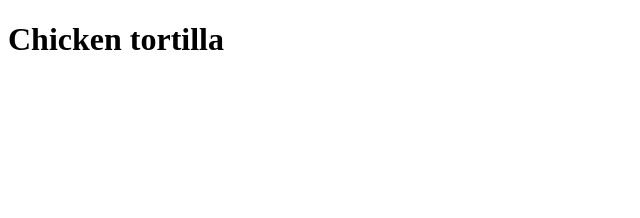
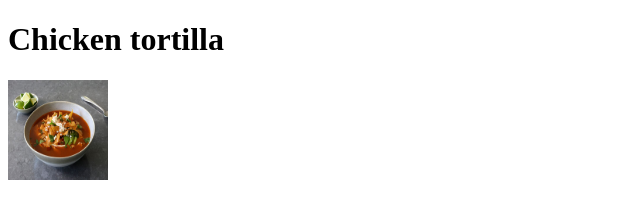
Before and after one commit to nikitarevenco/odin-project-recipes, a plain HTML site: page recipes/chicken-tortilla.html in a window 1280 px wide. Shown: the whole page, without its empty margins (0-640 px from the left). Drawn offline with Linux system fonts and the light colour scheme.

Commit message:
Add 5 images for the recipes to each page

```diff
--- a/recipes/chicken-tortilla.html
+++ b/recipes/chicken-tortilla.html
@@ -7,5 +7,11 @@
   </head>
   <body>
     <h1>Chicken tortilla</h1>
+    <img
+      src="../img/chicken-tortilla.jpg"
+      alt="chicken tortilla"
+      height="100"
+      width="100"
+    />
   </body>
 </html>
```
Also changed, not shown: recipes/healing-cabbage.html (+6 -0 lines), recipes/lasagna.html (+1 -0 lines), recipes/onion-soup.html (+6 -0 lines), recipes/potato-soup.html (+6 -0 lines).
